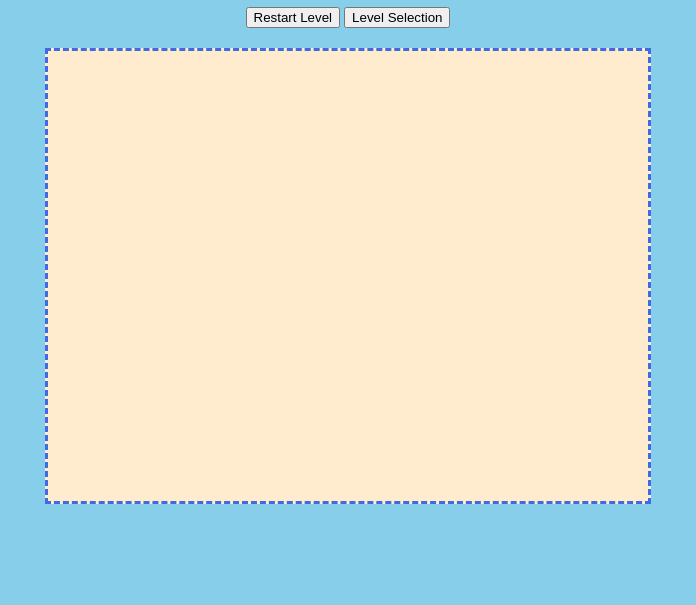
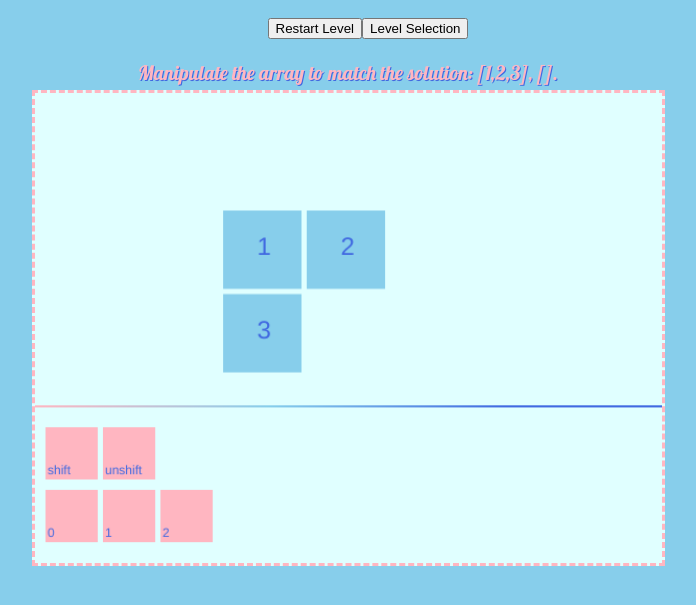
Before and after one commit to atjohnfeng/Array-Match, a website: page index.html in a window 1280 px wide. Shown: the part 105-710 px from the top of the page, without its empty margins (292-988 px from the left). Drawn offline with Linux system fonts and the light colour scheme.

Commit message:
Push elements

```diff
--- a/index.html
+++ b/index.html
@@ -7,6 +7,9 @@
     <meta http-equiv="X-UA-Compatible" content="ie=edge" />
     <link rel="stylesheet" href="./dist/main.css" />
     <script src="./dist/main.js"></script>
+    <script src="./src/scripts/levels.js"></script>
+    <script src="./src/scripts/hand.js"></script>
+    <script src="./src/scripts/card.js"></script>
     <link rel="preconnect" href="https://fonts.googleapis.com">
     <link rel="preconnect" href="https://fonts.gstatic.com" crossorigin>
     <link href="https://fonts.googleapis.com/css2?family=Lobster&display=swap" rel="stylesheet">
@@ -16,18 +19,29 @@
 <header>
     <h1>Array Match</h1>
     <div class="nav-bar">
-        <button>Restart Level</button>
-        <button>Level Selection</button>
+        <ul>
+            <li><button>Restart Level</button></li>
+            <li><button>Level Selection</button></li>
+        </ul>
     </div>
 </header>
 
 <body>
+    <p id="instructions"></p>
 
     <div class="game-board">
         <canvas id="board" width="600" height="450">
         </canvas>
     </div>
-    <script src="./src/scripts/canvas.js"></script>
+
+    <script src="./src/scripts/board.js"></script>
+    <script>
+        let instrTxt = currentLvl.instructions;
+        let instructions = document.querySelector('#instructions');
+        instructions.innerHTML = instrTxt;
+    </script>
+
+
 
 </body>
 
--- a/src/index.scss
+++ b/src/index.scss
@@ -23,8 +23,11 @@ header {
 }
 
 #board {
-    background-color: #ffebcd;
-    border: 3px royalblue;
+    display: absolute;
+    width: 50%;
+    height: 50%;
+    background-color: #e0ffff;
+    border: 3px lightpink;
     border-style: dashed;
 }
 
@@ -35,9 +38,32 @@ header {
 }
 
 div {
-    margin: 10px;
+    margin: 5px;
 }
 
 .nav-bar {
 
 }
+
+#instructions {
+    display: flex;
+    flex-direction: column;
+    align-items: center;
+    font-family: 'Lobster', cursive;
+    font-size: 20px;
+    color: lightpink;
+    text-shadow: 1px 1px royalblue;
+    margin: 0px;
+}
+
+
+ul {
+    display: flex;
+    list-style: none;
+    align-content: space-around;
+}
+
+canvas {
+    height: 100%;
+    width: 100%;
+}
```
Also changed, not shown: dist/main.css.
